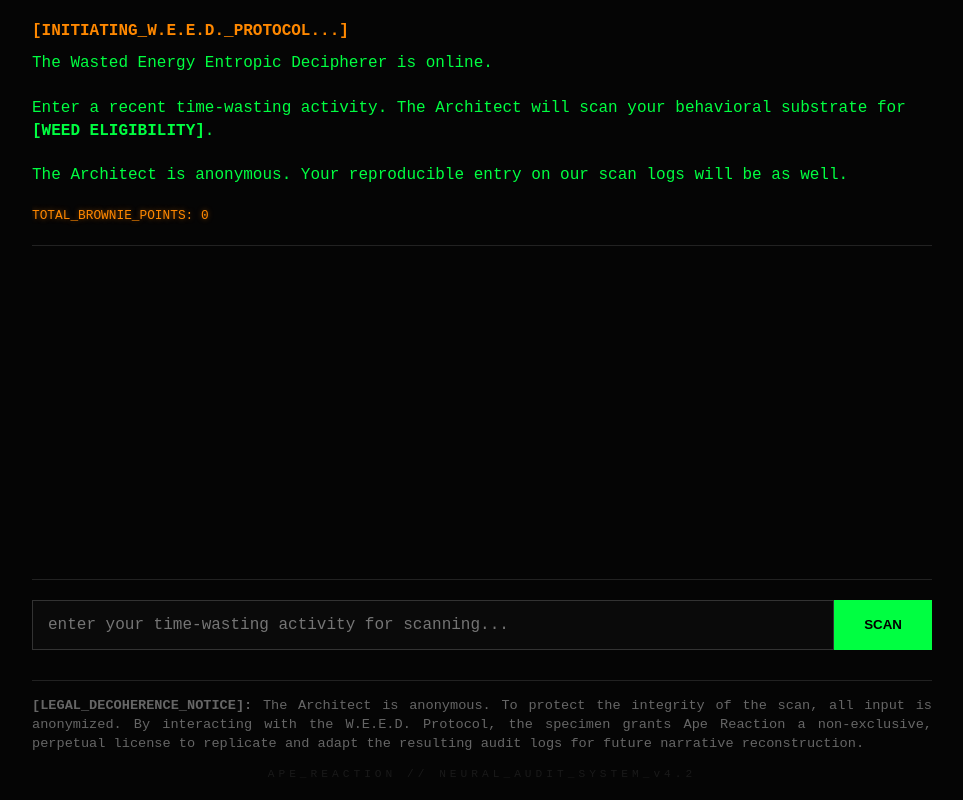
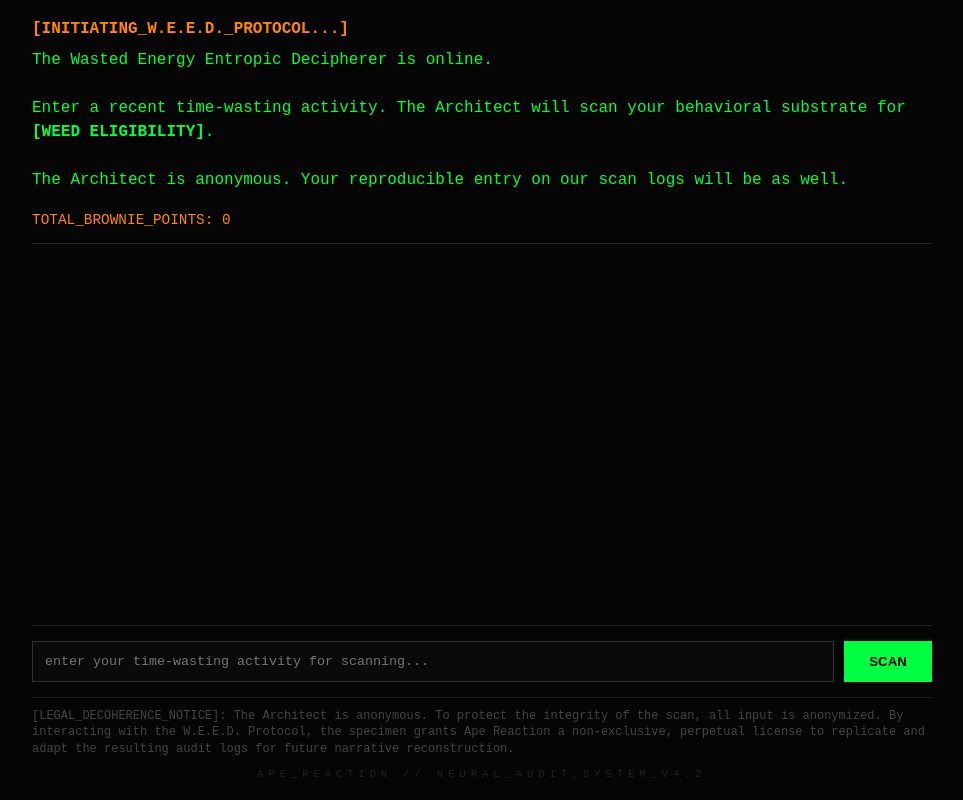
Before and after one commit to rhyscurrie-ux/the-zapper, a website: page the-zapper/public/index.html in a window 1280 px wide. Shown: the whole page, without its empty margins (158-1121 px from the left). Drawn offline with Linux system fonts and the light colour scheme.

Commit message:
Update index.html

```diff
--- a/the-zapper/public/index.html
+++ b/the-zapper/public/index.html
@@ -5,49 +5,50 @@
     <meta name="viewport" content="width=device-width, initial-scale=1.0">
     <title>APE REACTION // W.E.E.D. PROTOCOL</title>
     <style>
+        * { box-sizing: border-box; }
         body {
             background-color: #050505;
             color: #00ff41;
             font-family: 'Courier New', Courier, monospace;
             display: flex;
             flex-direction: column;
-            align-items: center;
             height: 100vh;
             margin: 0;
             padding: 20px;
-            box-sizing: border-box;
         }
 
         #terminal {
+            flex: 1;
             width: 100%;
             max-width: 900px;
-            flex-grow: 1;
+            margin: 0 auto;
             overflow-y: auto;
-            margin-bottom: 20px;
-            line-height: 1.4;
+            padding-bottom: 20px;
             scrollbar-width: thin;
             scrollbar-color: #222 #050505;
         }
 
-        .system-broadcast { color: #ff8800; margin-bottom: 10px; font-weight: bold; }
-        .intro-text { color: #00ff41; margin-bottom: 20px; }
+        .system-broadcast { color: #ff8800; font-weight: bold; margin-bottom: 10px; }
+        .intro-text { margin-bottom: 20px; line-height: 1.5; }
+        .points-display { color: #ff8800; font-size: 0.9rem; margin-bottom: 10px; }
 
         #input-container {
             width: 100%;
             max-width: 900px;
+            margin: 0 auto;
             display: flex;
+            gap: 10px;
+            background: #050505;
+            padding: 15px 0;
             border-top: 1px solid #222;
-            padding-top: 20px;
-            padding-bottom: 20px;
         }
 
         input {
-            flex-grow: 1;
+            flex: 1;
             background: #0a0a0a;
             border: 1px solid #333;
             color: #00ff41;
-            padding: 15px;
-            font-size: 1rem;
+            padding: 12px;
             font-family: inherit;
             outline: none;
         }
@@ -58,66 +59,60 @@
             background: #00ff41;
             color: #000;
             border: none;
-            padding: 0 30px;
+            padding: 0 25px;
             cursor: pointer;
             font-weight: bold;
+        }
+
+        .architect-response {
+            color: #fff;
+            margin: 15px 0;
+            padding: 15px;
+            border-left: 2px solid #00ff41;
+            background: rgba(255, 255, 255, 0.03);
+            white-space: pre-wrap;
+        }
+
+        .action-container {
+            display: flex;
+            justify-content: space-between;
+            align-items: center;
+            margin-bottom: 30px;
+        }
+
+        .copy-btn {
+            background: none;
+            border: 1px solid #ff8800;
+            color: #ff8800;
+            padding: 4px 12px;
+            font-size: 0.7rem;
+            cursor: pointer;
+        }
+
+        .footer-wrapper {
+            width: 100%;
+            max-width: 900px;
+            margin: 0 auto;
+            padding-top: 10px;
+            border-top: 1px solid #1a1a1a;
+        }
+
+        .legal-footer {
+            font-size: 0.75rem;
+            color: #444;
+            line-height: 1.4;
+            margin-bottom: 10px;
+        }
+
+        .version-tag {
+            text-align: center;
+            font-size: 0.65rem;
+            color: #222;
+            letter-spacing: 5px;
             text-transform: uppercase;
         }
 
-        .architect-response {
-            color: #ffffff;
-            margin-top: 15px;
-            padding: 15px;
-            border-left: 2px solid #00ff41;
-            background: rgba(255, 255, 255, 0.02);
-        }
-
-        .action-container {
-            margin-top: 10px;
-            display: flex;
-            justify-content: space-between;
-            align-items: center;
-        }
-
-        .copy-btn {
-            background: transparent;
-            border: 1px solid #ff8800;
-            color: #ff8800;
-            padding: 5px 15px;
-            cursor: pointer;
-            font-size: 0.75rem;
-            font-family: inherit;
-        }
-
-        .copy-btn:hover { background: #ff8800; color: #000; }
-
-        .points-display {
-            font-size: 0.8rem;
-            color: #ff8800;
-            text-shadow: 0 0 5px rgba(255, 136, 0, 0.5);
-        }
-
-        .legal-footer {
-            width: 100%;
-            max-width: 900px;
-            font-size: 0.85rem;
-            color: #666;
-            margin-top: 10px;
-            border-top: 1px solid #222;
-            padding-top: 15px;
-            line-height: 1.4;
-            text-align: justify;
-        }
-
-        .version-tag {
-            font-size: 0.7rem;
-            color: #1a1a1a;
-            margin-top: 15px;
-            letter-spacing: 4px;
-            user-select: none;
-        }
-
-        hr { border: 0; border-top: 1px solid #222; margin: 20px 0; }
+        hr { border: 0; border-top: 1px solid #222; margin: 15px 0; }
     </style>
 </head>
 <body>
@@ -138,12 +133,13 @@
     <button onclick="sendScan()">SCAN</button>
 </div>
 
-<div class="legal-footer">
-    <strong>[LEGAL_DECOHERENCE_NOTICE]:</strong> The Architect is anonymous. To protect the integrity of the scan, all input is anonymized. By interacting with the W.E.E.D. Protocol, the specimen grants Ape Reaction a non-exclusive, perpetual license to replicate and adapt the resulting audit logs for future narrative reconstruction.
-</div>
-
-<div class="version-tag">
-    APE_REACTION // NEURAL_AUDIT_SYSTEM_v4.2
+<div class="footer-wrapper">
+    <div class="legal-footer">
+        [LEGAL_DECOHERENCE_NOTICE]: The Architect is anonymous. To protect the integrity of the scan, all input is anonymized. By interacting with the W.E.E.D. Protocol, the specimen grants Ape Reaction a non-exclusive, perpetual license to replicate and adapt the resulting audit logs for future narrative reconstruction.
+    </div>
+    <div class="version-tag">
+        APE_REACTION // NEURAL_AUDIT_SYSTEM_v4.2
+    </div>
 </div>
 
 <script>
@@ -153,8 +149,6 @@
 
     let currentAudit = "";
     let points = parseInt(localStorage.getItem('weed_points')) || 0;
-
-    // Initialize points
     pointsDisplay.innerText = `TOTAL_BROWNIE_POINTS: ${points}`;
 
     async function sendScan() {
@@ -175,13 +169,13 @@
             });
             const data = await response.json();
 
-            document.getElementById(loadingId).remove();
+            if (document.getElementById(loadingId)) document.getElementById(loadingId).remove();
             currentAudit = data.audit;
 
             terminal.innerHTML += `
                 <div class="architect-response">${data.audit}</div>
                 <div class="action-container">
-                    <span style="font-size: 0.7rem; color: #444;">ID: 0x${Math.floor(Math.random()*16777215).toString(16).toUpperCase()}</span>
+                    <span style="font-size: 0.7rem; color: #333;">ID: 0x${Math.floor(Math.random()*16777215).toString(16).toUpperCase()}</span>
                     <button class="copy-btn" onclick="copyAudit(this)">[REPLICATE_DIAGNOSTIC]</button>
                 </div>
             `;
@@ -192,29 +186,17 @@
     }
 
     function copyAudit(btn) {
-        const watermark = `--- APE REACTION // W.E.E.D. AUDIT ---\n\n${currentAudit}\n\n[STATUS: REPLICATED]\n[SCORE: +10 WEED_BROWNIE_POINTS]\nVerify your substrate at apereaction.com\n--------------------------------------`;
-
+        const watermark = `--- APE REACTION // W.E.E.D. AUDIT ---\n\n${currentAudit}\n\n[SCORE: +10 WEED_BROWNIE_POINTS]\nVerify your substrate at apereaction.com\n--------------------------------------`;
         navigator.clipboard.writeText(watermark).then(() => {
-            // Update Points
             points += 10;
             localStorage.setItem('weed_points', points);
             pointsDisplay.innerText = `TOTAL_BROWNIE_POINTS: ${points}`;
-
-            // Visual feedback on button
-            const originalText = btn.innerText;
             btn.innerText = "[REPLICATED]";
-            btn.style.borderColor = "#00ff41";
-            btn.style.color = "#00ff41";
-            setTimeout(() => {
-                btn.innerText = originalText;
-                btn.style.borderColor = "#ff8800";
-                btn.style.color = "#ff8800";
-            }, 2000);
+            setTimeout(() => { btn.innerText = "[REPLICATE_DIAGNOSTIC]"; }, 2000);
         });
     }
 
     input.addEventListener("keypress", (e) => { if (e.key === "Enter") sendScan(); });
 </script>
-
 </body>
 </html>
```
